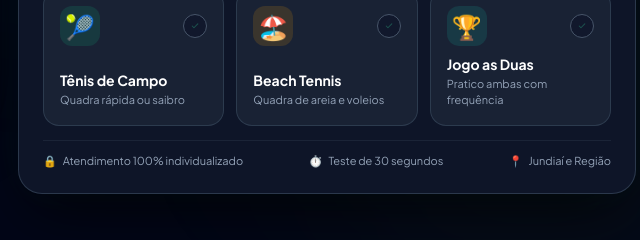
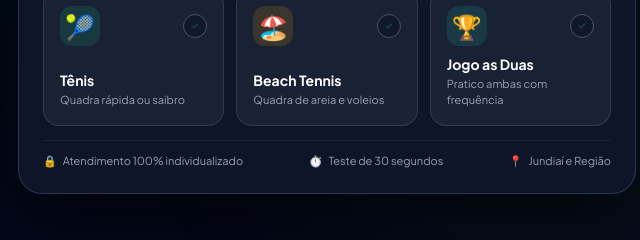
Before and after one commit to felipemartins008-create/personaltenis, a website: page public/index.html in a window 1280 px wide. Shown: the part 560-800 px from the top of the page, 548-1188 px from the left. Drawn offline with nearby package versions, Linux system fonts and the light colour scheme.

Commit message:
fix: alterar 'Tênis de Campo' para 'Tênis' na etapa 1 do quiz

```diff
--- a/public/index.html
+++ b/public/index.html
@@ -297,9 +297,9 @@
 
                 <div class="grid grid-cols-1 sm:grid-cols-3 gap-2.5 sm:gap-3">
 
-                  <!-- Opção 1: Tênis de Campo -->
-                  <label class="quiz-option cursor-pointer p-3 sm:p-4 rounded-2xl bg-slate-800/70 border border-slate-700/80 flex flex-col justify-between group select-none transition-all hover:border-emerald-500" onclick="handleOptionSelect(1, 'Tênis de Campo', this)">
-                    <input type="radio" name="modalidade" value="Tênis de Campo" class="sr-only">
+                  <!-- Opção 1: Tênis -->
+                  <label class="quiz-option cursor-pointer p-3 sm:p-4 rounded-2xl bg-slate-800/70 border border-slate-700/80 flex flex-col justify-between group select-none transition-all hover:border-emerald-500" onclick="handleOptionSelect(1, 'Tênis', this)">
+                    <input type="radio" name="modalidade" value="Tênis" class="sr-only">
                     <div class="flex items-center justify-between mb-2">
                       <div class="w-10 h-10 rounded-xl bg-emerald-500/15 text-emerald-400 flex items-center justify-center text-2xl">
                         🎾
@@ -311,7 +311,7 @@
                       </div>
                     </div>
                     <div>
-                      <div class="text-sm font-bold text-white group-hover:text-emerald-400 transition-colors">Tênis de Campo</div>
+                      <div class="text-sm font-bold text-white group-hover:text-emerald-400 transition-colors">Tênis</div>
                       <div class="text-[11px] text-slate-400 mt-0.5">Quadra rápida ou saibro</div>
                     </div>
                   </label>
```
